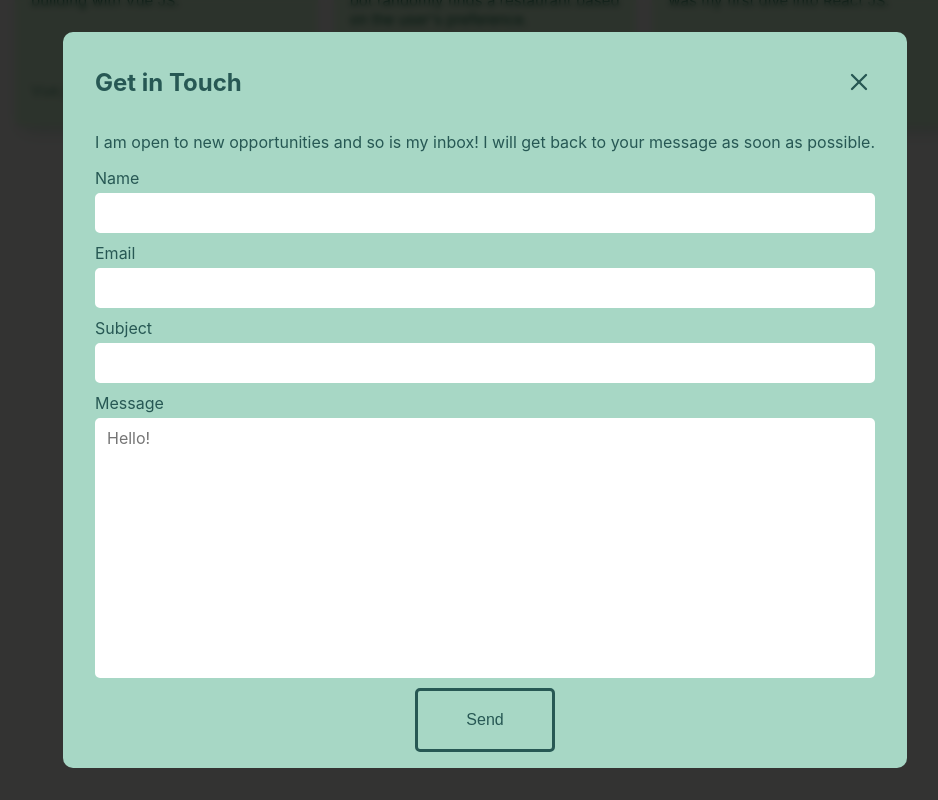
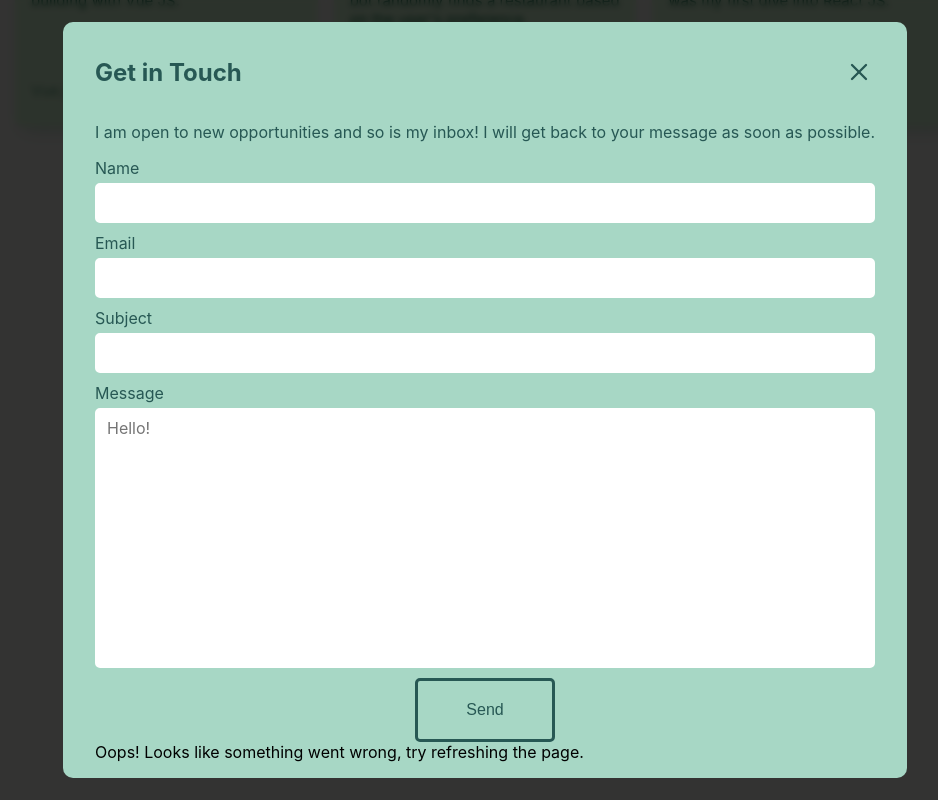
Before and after one commit to jackiewong99/portfolio_v2, a React (Create React App) app: page / in a window 1280 px wide. Both pictures are taken after a click on the button "Get in Touch". Shown: the part 2450-3250 px from the top of the page, without its empty margins (155-1093 px from the left). Built offline with nearby package versions, Linux system fonts and the light colour scheme.

Commit message:
Update Modal.js
- Implement conditional rendering of content after form submission is handled.

```diff
--- a/src/Components/Contact/Modal.js
+++ b/src/Components/Contact/Modal.js
@@ -3,7 +3,7 @@ import Backdrop from './Backdrop';
 import { X } from 'react-feather';
 // Styling and animation
 import styles from './Contact.module.css';
-import { motion } from 'framer-motion';
+import { motion, AnimatePresence } from 'framer-motion';
 
 const dropIn = {
   hidden: {
@@ -168,6 +168,17 @@ const Modal = ({ handleClose }) => {
             </motion.button>
           </div>
         </form>
+        <AnimatePresence>
+          {submitStatus ? (
+            <div>
+              Thank you for your interest, I will respond as soon as possible!
+            </div>
+          ) : (
+            <div>
+              Oops! Looks like something went wrong, try refreshing the page.
+            </div>
+          )}
+        </AnimatePresence>
       </motion.div>
     </Backdrop>
   );
```
